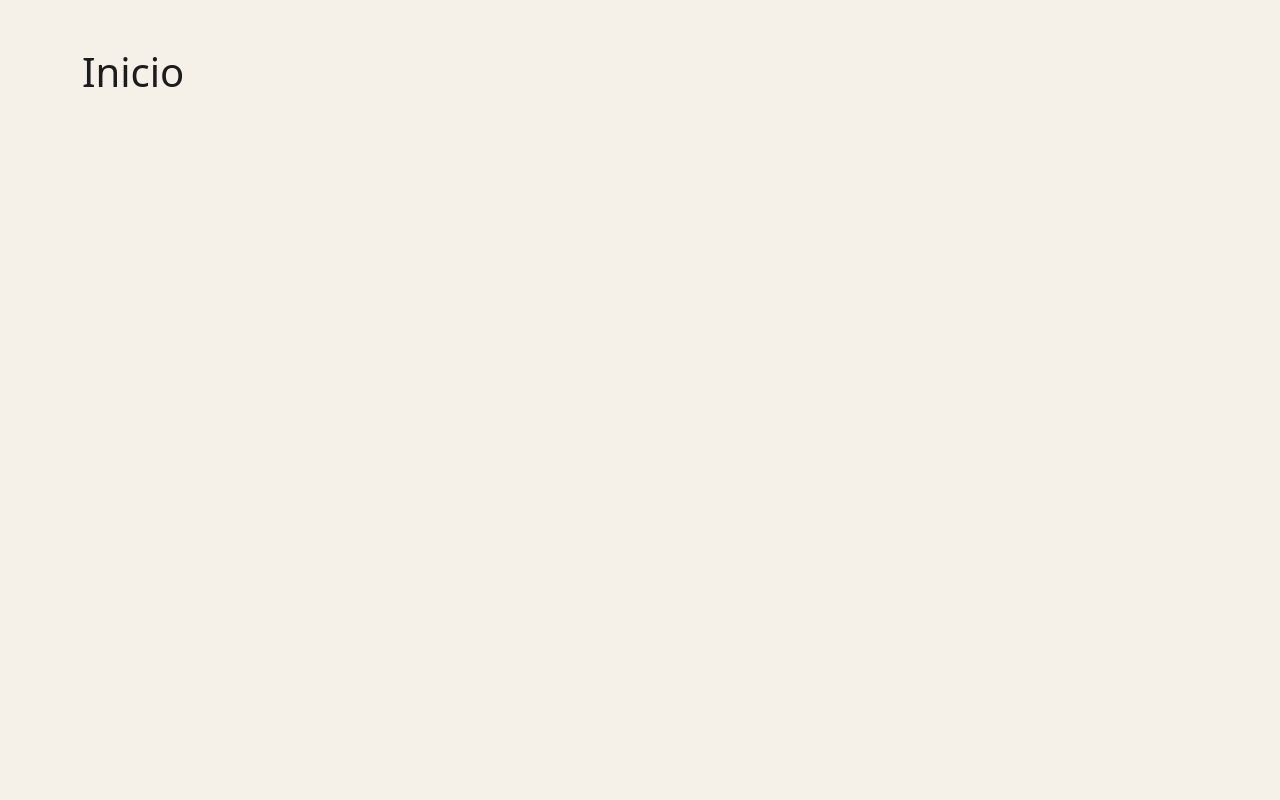
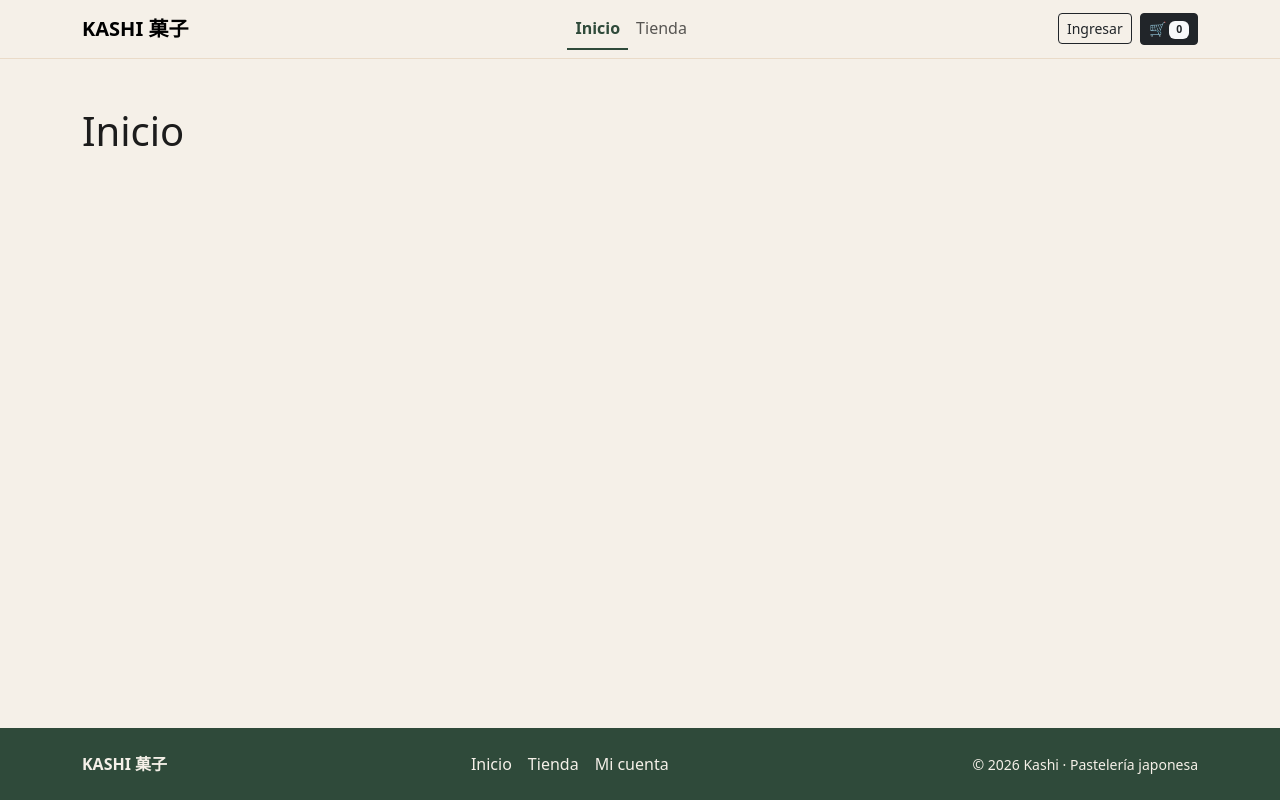
Before and after one commit to tamarariveram/Proyecto-Final-Full-Stack-G108-Pasteleria-japonesa-online, a React app in the folder frontend/: page / in a window 1280 px wide. Built offline with nearby package versions, Linux system fonts and the light colour scheme; the HTML template or start-up script is replaced by a standard one.

Commit message:
Hito 2 Header, footer y navegación con Link

```diff
--- a/frontend/src/App.jsx
+++ b/frontend/src/App.jsx
@@ -1,4 +1,6 @@
 import { Routes, Route } from 'react-router-dom'
+import Header from './components/Header'
+import Footer from './components/Footer'
 import Home from './pages/Home'
 import Tienda from './pages/Tienda'
 import Detalle from './pages/Detalle'
@@ -13,6 +15,9 @@ import NotFound from './pages/NotFound'
 
 const App = () => {
   return (
+    <div className="d-flex flex-column min-vh-100">
+      <Header />
+      <div className="flex-grow-1">
         <Routes>
           <Route path="/" element={<Home />} />
           <Route path="/tienda" element={<Tienda />} />
@@ -27,6 +32,9 @@ const App = () => {
           <Route path="/admin/producto/:id" element={<FormProducto />} />
           <Route path="*" element={<NotFound />} />
         </Routes>
+      </div>
+      <Footer />
+    </div>
   )
 }
 
--- /dev/null
+++ b/frontend/src/components/Footer.jsx
@@ -0,0 +1,20 @@
+import { Link } from 'react-router-dom'
+import { Container } from 'react-bootstrap'
+
+const Footer = () => {
+  return (
+    <footer className="footer-kashi py-4">
+      <Container className="d-flex flex-column flex-md-row justify-content-between align-items-center gap-3">
+        <span className="fw-bold">KASHI 菓子</span>
+        <nav className="d-flex gap-3">
+          <Link to="/">Inicio</Link>
+          <Link to="/tienda">Tienda</Link>
+          <Link to="/perfil">Mi cuenta</Link>
+        </nav>
+        <small>© 2026 Kashi · Pastelería japonesa</small>
+      </Container>
+    </footer>
+  )
+}
+
+export default Footer
--- /dev/null
+++ b/frontend/src/components/Header.jsx
@@ -0,0 +1,35 @@
+import { Link, NavLink } from 'react-router-dom'
+import { Navbar, Nav, Container, Button, Badge } from 'react-bootstrap'
+
+const Header = () => {
+  return (
+    <Navbar expand="md" sticky="top" className="header-kashi">
+      <Container>
+        <Navbar.Brand as={Link} to="/" className="fw-bold">
+          KASHI 菓子
+        </Navbar.Brand>
+        <Navbar.Toggle aria-controls="menu-principal" />
+        <Navbar.Collapse id="menu-principal">
+          <Nav className="mx-auto">
+            <Nav.Link as={NavLink} to="/" end>
+              Inicio
+            </Nav.Link>
+            <Nav.Link as={NavLink} to="/tienda">
+              Tienda
+            </Nav.Link>
+          </Nav>
+          <div className="d-flex align-items-center gap-2">
+            <Button as={Link} to="/login" variant="outline-dark" size="sm">
+              Ingresar
+            </Button>
+            <Button as={Link} to="/carrito" variant="dark" size="sm">
+              🛒 <Badge bg="light" text="dark">0</Badge>
+            </Button>
+          </div>
+        </Navbar.Collapse>
+      </Container>
+    </Navbar>
+  )
+}
+
+export default Header
--- a/frontend/src/index.css
+++ b/frontend/src/index.css
@@ -12,3 +12,24 @@ body {
   background-color: var(--kashi-washi);
   color: var(--kashi-sumi);
 }
+
+.header-kashi {
+  background-color: var(--kashi-washi);
+  border-bottom: 1px solid var(--kashi-anko);
+}
+
+.header-kashi .nav-link.active {
+  color: var(--kashi-matcha);
+  font-weight: 600;
+  border-bottom: 2px solid var(--kashi-matcha);
+}
+
+.footer-kashi {
+  background-color: var(--kashi-matcha);
+  color: var(--kashi-washi);
+}
+
+.footer-kashi a {
+  color: var(--kashi-washi);
+  text-decoration: none;
+}
--- a/frontend/src/pages/NotFound.jsx
+++ b/frontend/src/pages/NotFound.jsx
@@ -1,7 +1,14 @@
+import { Link } from 'react-router-dom'
+import { Button } from 'react-bootstrap'
+
 const NotFound = () => {
   return (
-    <main className="container py-5">
-      <h1>404 · Página no encontrada</h1>
+    <main className="container py-5 text-center">
+      <h1 className="display-1">404</h1>
+      <p className="mb-4">Este dulce ya no está en la vitrina</p>
+      <Button as={Link} to="/" variant="dark">
+        Volver al inicio
+      </Button>
     </main>
   )
 }
```
Lines whose indentation alone changed are shown as unchanged.
